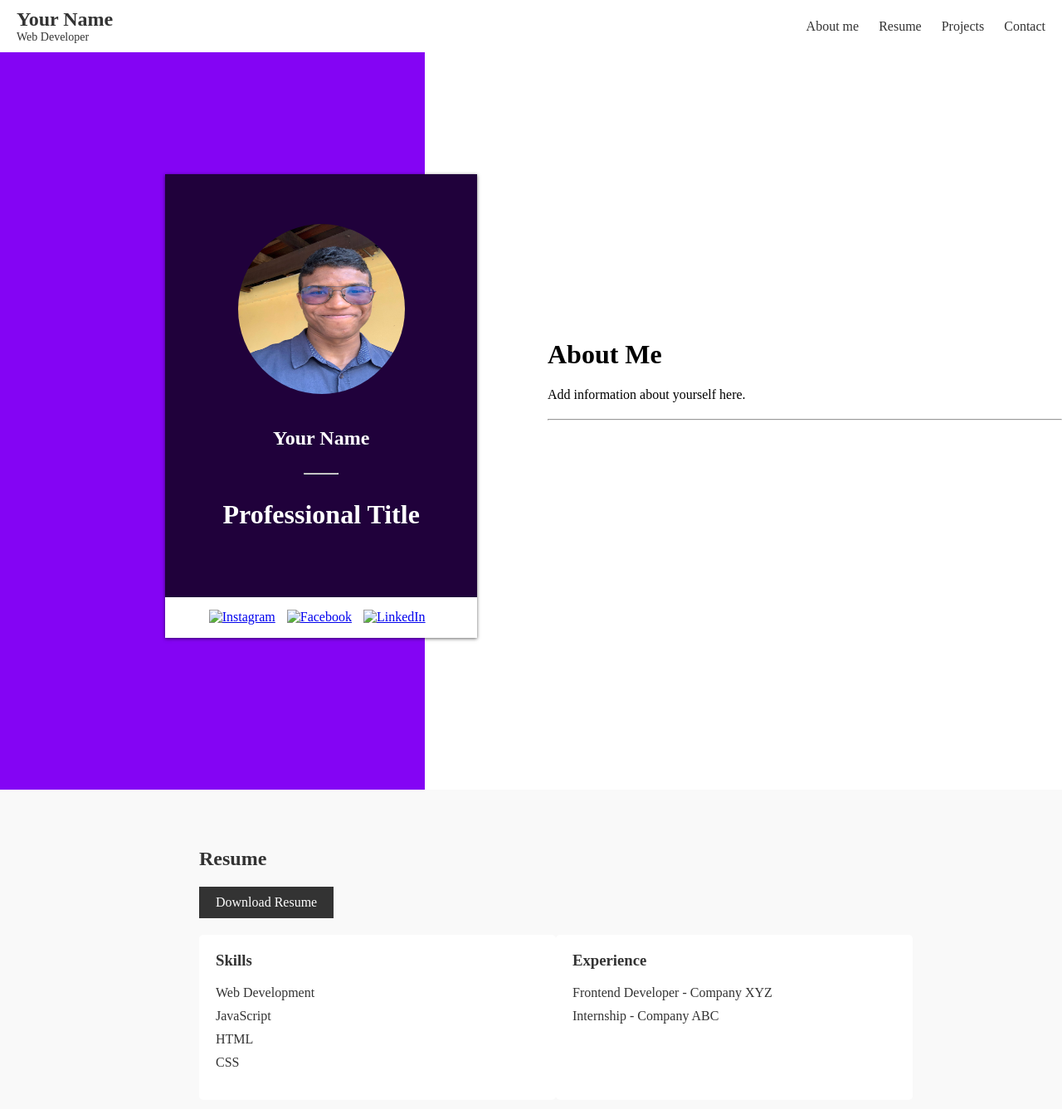
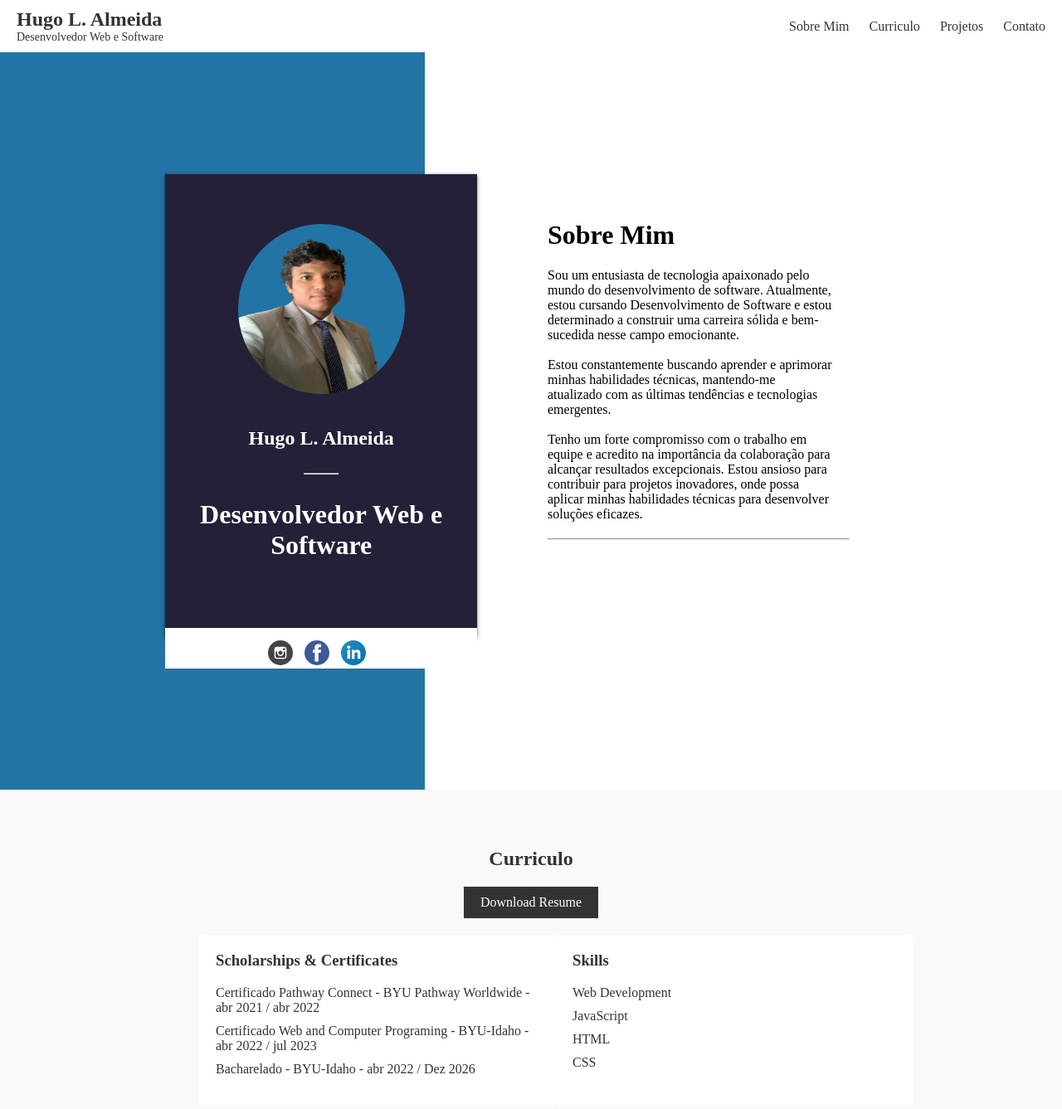
Before and after one commit to hugolalmeida/Portfolio, a website built with Vite: page src/index.html in a window 1280 px wide. Shown: the top 1337 px of the page at 83% size. Built offline with nearby package versions, Linux system fonts and the light colour scheme; files whose address does not match are found by name.

Commit message:
Added style and social medias link and img

```diff
--- a/src/css/style.css
+++ b/src/css/style.css
@@ -9,7 +9,7 @@ body{
 
 
 .left-section {
-  background-color: #8404f4;
+  background-color: #2274A5;
   display: grid;
   grid-template-columns: repeat(10, 1fr);
   grid-column: 1/5;
@@ -19,7 +19,7 @@ body{
 
 .right-section {
   align-self: center;
-  grid-column: 6/11;
+  grid-column: 6/9;
   margin-left: 20px; /* Adjust margin as needed */
   margin-bottom: 50px;
 }
@@ -32,7 +32,7 @@ body{
   height: 538.6px;
   grid-column: 6/11;
   color: #fff;
-  background-color: #20013b;
+  background-color: #242038;
   padding-top: 20px;
   text-align: center;
   margin: 20px;
@@ -66,6 +66,7 @@ body{
 
 .about-me {
   margin-bottom: 20px;
+  margin-right: 20px;
 }
 
 .about-me h2 {
@@ -169,6 +170,9 @@ RESUME STYLE */
   max-width: 800px;
   margin: 0 auto;
 }
+#r-download{
+  text-align: center;
+}
 
 .download-btn {
   display: inline-block;
@@ -207,11 +211,15 @@ RESUME STYLE */
 /* PROJECT STYLE */
 #projects {
   padding: 50px 20px;
+  text-align: center;
+  color: #fff;
+  background-color: #2274A5;
+}
+#project-cards{
   display: flex;
   flex-wrap: wrap;
   justify-content: space-between;
 }
-
 .project-card {
   width: calc(33.33% - 20px);
   margin-bottom: 20px;
@@ -252,6 +260,7 @@ RESUME STYLE */
 #contact {
   padding: 50px 20px;
   text-align: center;
+  background-color: #f9f9f9;
 }
 
 .contact-form {
@@ -265,7 +274,7 @@ RESUME STYLE */
 
 .form-group {
   margin-bottom: 20px;
-  text-align: left;
+  text-align: center;
 }
 
 .form-group input[type="text"],
@@ -284,7 +293,7 @@ RESUME STYLE */
 }
 
 .form-group textarea {
-  display: block;
+  height: 150px;
 }
 
 .button-group {
@@ -303,3 +312,6 @@ button {
 button:hover {
   background-color: #555;
 }
+.icons{
+  width: 30px;
+}
--- a/src/index.html
+++ b/src/index.html
@@ -10,14 +10,14 @@
   <header>
     <nav class="navbar">
       <div class="left-side">
-          <h1>Your Name</h1>
-          <p>Web Developer</p>
+          <h1>Hugo L. Almeida</h1>
+          <p>Desenvolvedor Web e Software</p>
       </div>
       <div class="right-side">
-          <a href="#about">About me</a>
-          <a href="#resume">Resume</a>
-          <a href="#projects">Projects</a>
-          <a href="#contact">Contact</a>
+          <a href="#about">Sobre Mim</a>
+          <a href="#resume">Curriculo</a>
+          <a href="#projects">Projetos</a>
+          <a href="#contact">Contato</a>
       </div>
   </nav>
   </header>
@@ -26,14 +26,14 @@
         <!-- Left Section: Card with Photo and Social Media Icons -->
         <div class="left-section">
             <div class="profile-card">
-                <img src="../src/public/image/me1.jpeg" alt="Your Name" class="profile-photo">
-                <h2>Your Name</h2>
+                <img src="../src/public/image/WhatsApp_Image_2024-02-19_at_17.00.00-removebg-preview.png" alt="Your Name" class="profile-photo">
+                <h2>Hugo L. Almeida</h2>
                 <hr id="line">
-                <h1>Professional Title</h1>
+                <h1>Desenvolvedor Web e Software</h1>
                 <div class="social-icons">
-                    <a href="#"><img src="instagram-icon.png" alt="Instagram"></a>
-                    <a href="#"><img src="facebook-icon.png" alt="Facebook"></a>
-                    <a href="#"><img src="linkedin-icon.png" alt="LinkedIn"></a>
+                    <a href="https://www.instagram.com/hugollalmeida/" target="_blank"><img src="../src/public/image/instagram-circle-logo-svgrepo-com.svg" alt="Instagram" class="icons"></a>
+                    <a href="https://www.facebook.com/hugoleonardo.lopesalmeida" target="_blank"><img src="../src/public/image/facebook-3-logo-svgrepo-com.svg" alt="Facebook" class="icons"></a>
+                    <a href="https://www.linkedin.com/in/hugo-l-almeida-023701221/" target="_blank"><img src="../src/public/image/linkedin-icon-logo-svgrepo-com.svg" alt="LinkedIn" class="icons"></a>
                 </div>
             </div>
         </div>
@@ -41,8 +41,12 @@
         <!-- Right Section: Information about You -->
         <div class="right-section">
             <div class="about-me" >
-                <h1>About Me</h1>
-                <p>Add information about yourself here.</p>
+                <h1>Sobre Mim</h1>
+                <p>Sou um entusiasta de tecnologia apaixonado pelo mundo do desenvolvimento de software. Atualmente, estou cursando Desenvolvimento de Software e estou determinado a construir uma carreira sólida e bem-sucedida nesse campo emocionante. <br><br>
+                    Estou constantemente buscando aprender e aprimorar minhas habilidades técnicas, mantendo-me atualizado com as últimas tendências e tecnologias emergentes. <br><br>
+
+                    Tenho um forte compromisso com o trabalho em equipe e acredito na importância da colaboração para alcançar resultados excepcionais. Estou ansioso para contribuir para projetos inovadores, onde possa aplicar minhas habilidades técnicas para desenvolver soluções eficazes.
+                </p>
             </div>
             <hr>
             <!-- Add more sections as needed -->
@@ -52,10 +56,20 @@
     <!-- RESUME SECTION -->
     <section id="resume">
       <div class="resume-content">
-          <h2>Resume</h2>
-          <a href="your-resume.pdf" download class="download-btn" target="_blank">Download Resume</a>
-
+        <div id="r-download">
+        <h2>Curriculo</h2>
+          <a href="file:///C:/Users/hugog/Downloads/Curriculo%20PT%20(2).pdf" download class="download-btn" target="_blank">Download Resume</a>
+        </div>
           <div class="resume-cards">
+            <div class="resume-card">
+                <h3>Scholarships & Certificates</h3>
+                <ul>
+                    <li>Certificado Pathway Connect - BYU Pathway Worldwide - abr 2021 / abr 2022 </li>
+                    <li>Certificado Web and Computer Programing - BYU-Idaho - abr 2022 / jul 2023</li>
+                    <li>Bacharelado - BYU-Idaho - abr 2022 / Dez 2026</li>
+                    <!-- Add more scholarships and certificates as needed -->
+                </ul>
+            </div>
               <div class="resume-card">
                   <h3>Skills</h3>
                   <ul>
@@ -66,14 +80,6 @@
                       <!-- Add more skills as needed -->
                   </ul>
               </div>
-              <div class="resume-card">
-                  <h3>Experience</h3>
-                  <ul>
-                      <li>Frontend Developer - Company XYZ</li>
-                      <li>Internship - Company ABC</li>
-                      <!-- Add more experience as needed -->
-                  </ul>
-              </div>
           </div>
       </div>
   </section>
@@ -81,6 +87,7 @@
   PROJECT SECTION -->
   <section id="projects">
     <h1>Projects</h1>
+    <div id="project-cards">
     <div class="project-card" onclick="window.location.href='project-page.html';">
         <img src="../src/public/image/me1.jpeg" alt="Project 1">
         <div class="project-info">
@@ -103,6 +110,7 @@
         <p>Description of Project 1</p>
     </div>
 </div>
+</div>
 </section>
 
 <!-- CONTACT SECTION -->
@@ -113,9 +121,12 @@
           <div class="form-group">
               <label for="first_name">First Name:</label><br>
               <input type="text" id="first_name" name="first_name" placeholder="First Name" required>
-              <label for="last_name">Last Name:</label><br>
-              <input type="text" id="last_name" name="last_name" placeholder="Last Name" required>
+
           </div>
+          <div class="form-group">
+            <label for="last_name">Last Name:</label><br>
+            <input type="text" id="last_name" name="last_name" placeholder="Last Name" required>
+        </div>
           <div class="form-group">
               <label for="email">Email:</label><br>
               <input type="email" id="email" name="email" placeholder="Email" required>
@@ -129,7 +140,7 @@
               <textarea id="message" name="message" placeholder="Message" rows="1" required></textarea>
           </div>
           <div class="form-group button-group">
-              <button type="submit">Send Message</button>
+              <button type="submit">Enviar Mensagem</button>
           </div>
       </form>
   </div>
@@ -139,18 +150,18 @@
     <!-- Footer Section -->
     <footer>
       <div class="footer-info">
-        <p>&copy; 2024 Your Name</p>
+        <p>&copy; 2024 Hugo L. Almeida</p>
         <div class="info">
         <div class="contact-info">
-          <h4>Contact</h4>
-          <p>Email: example@example.com</p>
-          <p>Phone: +1234567890</p>
+          <h4>Contato</h4>
+          <p>Email: hugogule@gmail.com</p>
+          <p>Phone: +55 24999877658</p>
       </div>
       <div class="social-media">
-        <h4>Follow</h4>
-          <a href="https://www.facebook.com/example"><img src="facebook-icon.png" alt="Facebook"></a>
-          <a href="https://www.twitter.com/example"><img src="twitter-icon.png" alt="Twitter"></a>
-          <a href="https://www.instagram.com/example"><img src="instagram-icon.png" alt="Instagram"></a>
+        <h4>Seguir</h4>
+        <a href="https://www.instagram.com/hugollalmeida/" target="_blank"><img src="../src/public/image/instagram-circle-logo-svgrepo-com.svg" alt="Instagram" class="icons"></a>
+        <a href="https://www.facebook.com/hugoleonardo.lopesalmeida" target="_blank"><img src="../src/public/image/facebook-3-logo-svgrepo-com.svg" alt="Facebook" class="icons"></a>
+        <a href="https://www.linkedin.com/in/hugo-l-almeida-023701221/" target="_blank"><img src="../src/public/image/linkedin-icon-logo-svgrepo-com.svg" alt="LinkedIn" class="icons"></a>
           <!-- Add more social media icons as needed -->
       </div>
     </div>
```
Also changed, not shown: src/public/image/WhatsApp_Image_2024-02-19_at_17.00.00-removebg-preview.png (added), src/public/image/facebook-3-logo-svgrepo-com.svg (added), src/public/image/instagram-circle-logo-svgrepo-com.svg (added), src/public/image/linkedin-icon-logo-svgrepo-com.svg (added).
